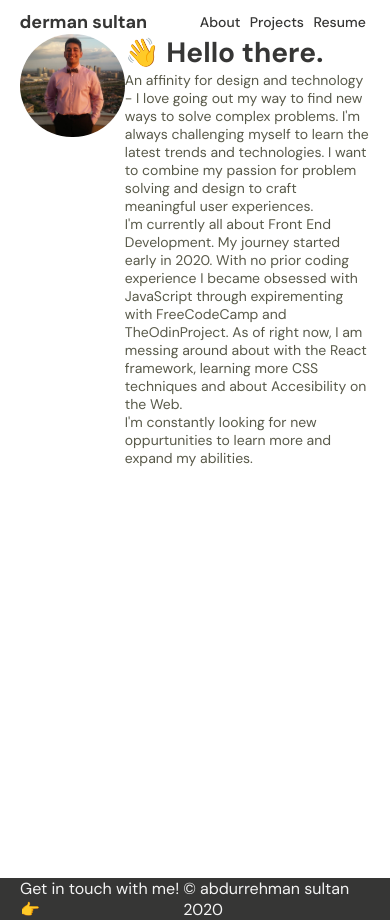
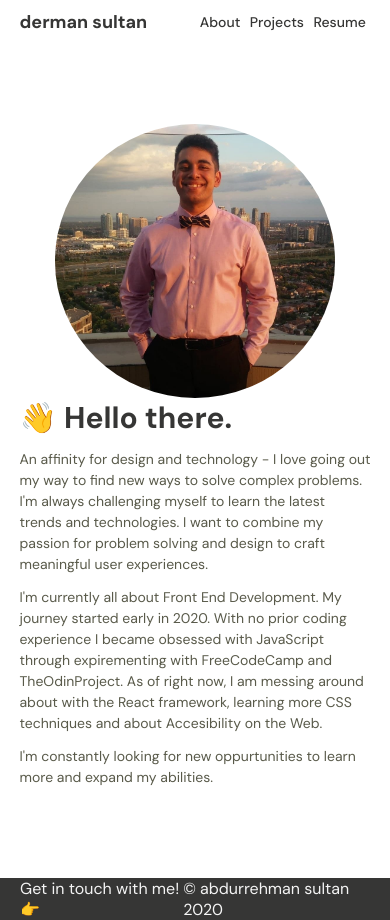
Before and after one commit to dermansultan/Portfolio2020, a React (Create React App) app: page /About in a window 390 px wide. Built offline with nearby package versions, Linux system fonts and the light colour scheme.

Commit message:
About Me Page Styling

```diff
--- a/src/index.css
+++ b/src/index.css
@@ -261,7 +261,11 @@ footer{
 /* About Page Selectors */
 
 .mainContainer.About{
-height: 100vh;
+  width: 100%;
+  display: flex;
+  min-height: 100vh;
+  align-items: center;
+  justify-content: center;
 }
 
 .aboutContainer{
@@ -273,24 +277,28 @@ height: 100vh;
 .aboutBio{
   display: flex;
   flex-direction: column;
+  min-width: 50%;
+  padding-left: 40px;
 }
 
 .aboutGreeting{
   font-weight: 700;
-  font-size: clamp(28px, 1.5vw, 46px);
+  font-size: clamp(30px, 1.5vw, 55px);
   color: var(--main-txt-colour);
 }
 
 .aboutPara {
 font-weight: 400;
-font-size: clamp(14px, 1.5vw, 21px);
+padding-top: 12px;
+line-height: 150%;
+font-size: clamp(14px, 1.5vw, 18px);
 color: var(--second-txt-color);
 }
 
 .dp{
   height: auto;
-  width: 30%;
-  border-radius: 190px;
+  width: 40%;
+  border-radius: 50%;
 }
 
 /* Responsive */
@@ -311,6 +319,21 @@ color: var(--second-txt-color);
     width: 85%;
     height: auto;
   }
+
+  .aboutContainer{
+    flex-direction: column;
+    align-items: center;
+  }
+
+  .dp{
+    width: 80%;
+  }
+
+  .aboutBio{
+    padding: 0;
+  }
+
+
 }
 /* Small devices (portrait tablets and large phones, 600px and up) */
 @media only screen and (min-width: 600px) {
@@ -321,6 +344,7 @@ color: var(--second-txt-color);
 
 /* Medium devices (landscape tablets, 768px and up) */
 @media only screen and (min-width: 768px) {
+
 }
 
 /* Large devices (laptops/desktops, 992px and up) */
@@ -348,4 +372,7 @@ color: var(--second-txt-color);
 
 /* Extra large devices (large laptops and desktops, 1200px and up) */
 @media only screen and (min-width: 1200px) {
+  .dp{
+    width: 30%;
+  }
 }
```
